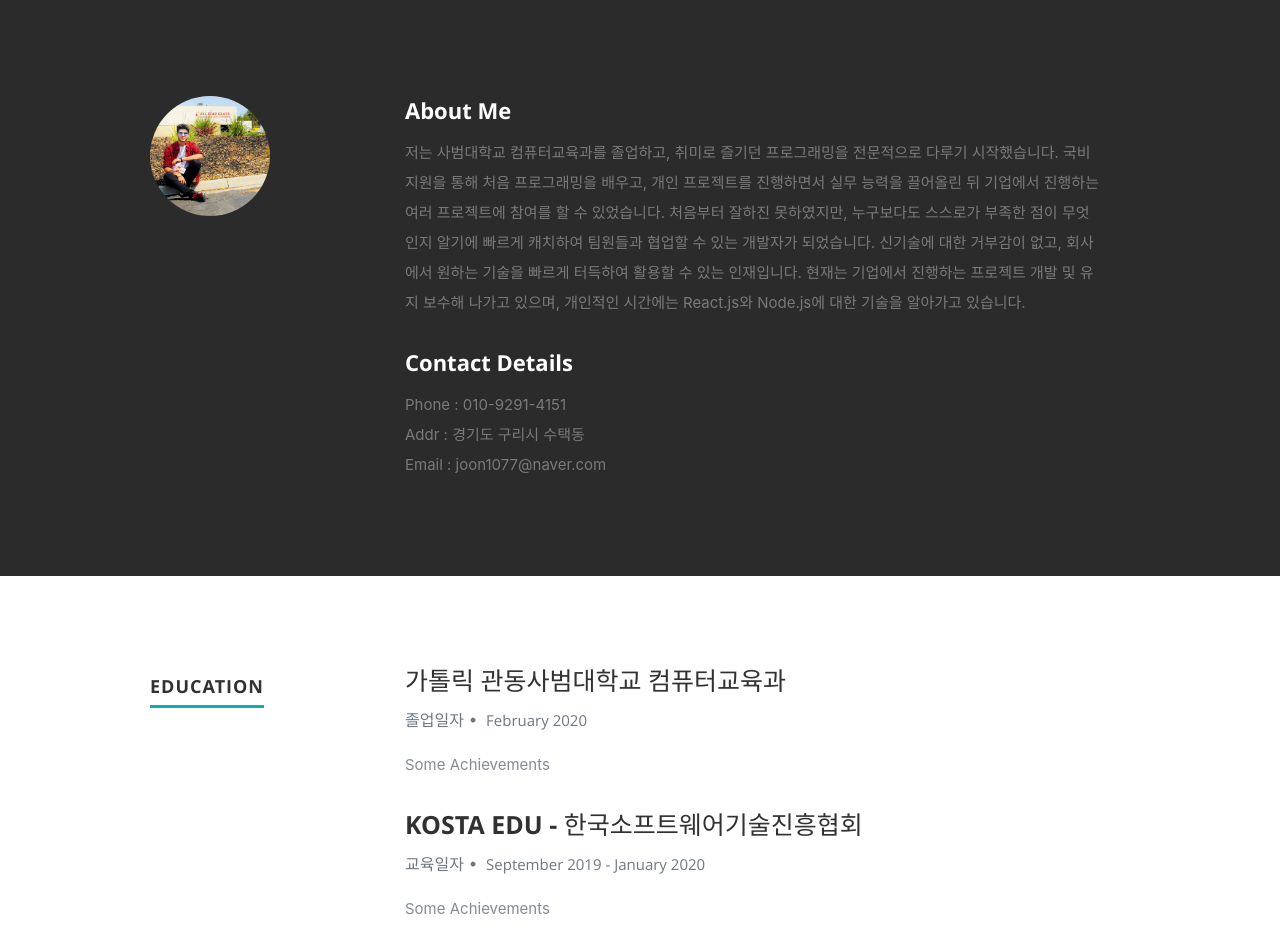
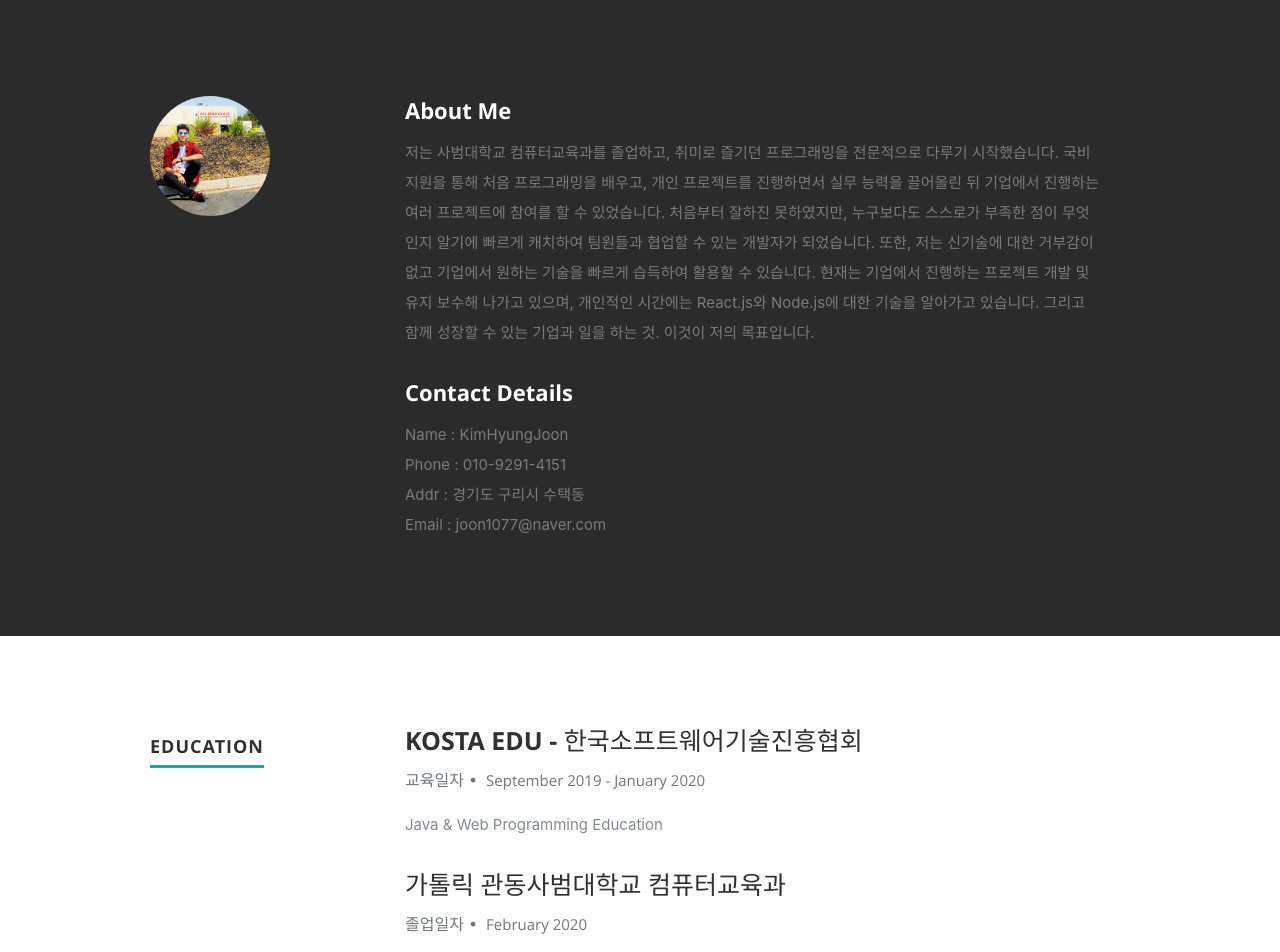
Before and after one commit to kim911003/react_portfolio_v1, a React (Create React App) app: page / in a window 1280 px wide. Shown: the part 800-1752 px from the top of the page. Built offline with nearby package versions, Linux system fonts and the light colour scheme.

Commit message:
componets

```diff
--- a/src/components/About.js
+++ b/src/components/About.js
@@ -27,6 +27,8 @@ export default class About extends Component {
 
                   <h2>Contact Details</h2>
                   <p className="address">
+							<span>Name : {resumeData.name}</span>
+				     <br></br>
        						<span>Phone : {resumeData.phone}</span>
                      <br></br>
        						   <span>
--- a/src/resumeData.js
+++ b/src/resumeData.js
@@ -24,22 +24,22 @@ let resumeData = {
           "className":"fa fa-twitter"
         }
       ],
-    "aboutme":"저는 사범대학교 컴퓨터교육과를 졸업하고, 취미로 즐기던 프로그래밍을 전문적으로 다루기 시작했습니다. 국비 지원을 통해 처음 프로그래밍을 배우고, 개인 프로젝트를 진행하면서 실무 능력을 끌어올린 뒤 기업에서 진행하는 여러 프로젝트에 참여를 할 수 있었습니다. 처음부터 잘하진 못하였지만, 누구보다도 스스로가 부족한 점이 무엇인지 알기에 빠르게 캐치하여 팀원들과 협업할 수 있는 개발자가 되었습니다. 신기술에 대한 거부감이 없고, 회사에서 원하는 기술을 빠르게 터득하여 활용할 수 있는 인재입니다. 현재는 기업에서 진행하는 프로젝트 개발 및 유지 보수해 나가고 있으며, 개인적인 시간에는 React.js와 Node.js에 대한 기술을 알아가고 있습니다.",
+    "aboutme":"저는 사범대학교 컴퓨터교육과를 졸업하고, 취미로 즐기던 프로그래밍을 전문적으로 다루기 시작했습니다. 국비 지원을 통해 처음 프로그래밍을 배우고, 개인 프로젝트를 진행하면서 실무 능력을 끌어올린 뒤 기업에서 진행하는 여러 프로젝트에 참여를 할 수 있었습니다. 처음부터 잘하진 못하였지만, 누구보다도 스스로가 부족한 점이 무엇인지 알기에 빠르게 캐치하여 팀원들과 협업할 수 있는 개발자가 되었습니다. 또한, 저는 신기술에 대한 거부감이 없고 기업에서 원하는 기술을 빠르게 습득하여 활용할 수 있습니다.  현재는 기업에서 진행하는 프로젝트 개발 및 유지 보수해 나가고 있으며, 개인적인 시간에는 React.js와 Node.js에 대한 기술을 알아가고 있습니다. 그리고 함께 성장할 수 있는 기업과 일을 하는 것. 이것이 저의 목표입니다.",
     "address":"경기도 구리시 수택동",
     "website":"https://kim911003.github.io",
     "education":[
+	 {
+        "UniversityName":"KOSTA EDU - 한국소프트웨어기술진흥협회",
+        "specialization":"교육일자",
+        "MonthOfPassing":"September",
+        "YearOfPassing":"2019 - January 2020",
+        "Achievements":"Java & Web Programming Education"
+      },
       {
         "UniversityName":"가톨릭 관동사범대학교 컴퓨터교육과",
         "specialization":"졸업일자",
         "MonthOfPassing":"February",
         "YearOfPassing":"2020",
-        "Achievements":"Some Achievements"
-      },
-      {
-        "UniversityName":"KOSTA EDU - 한국소프트웨어기술진흥협회",
-        "specialization":"교육일자",
-        "MonthOfPassing":"September",
-        "YearOfPassing":"2019 - January 2020",
         "Achievements":"Some Achievements"
       }
     ],
```
